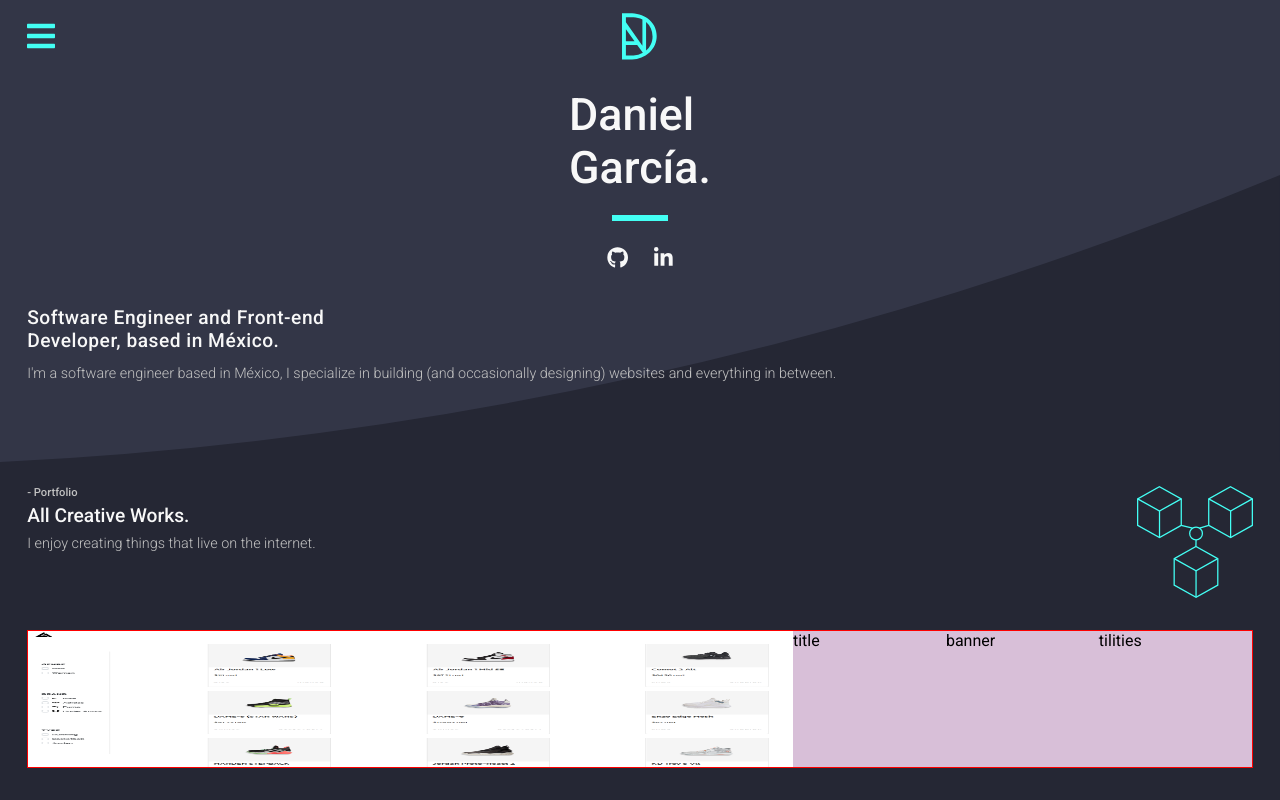
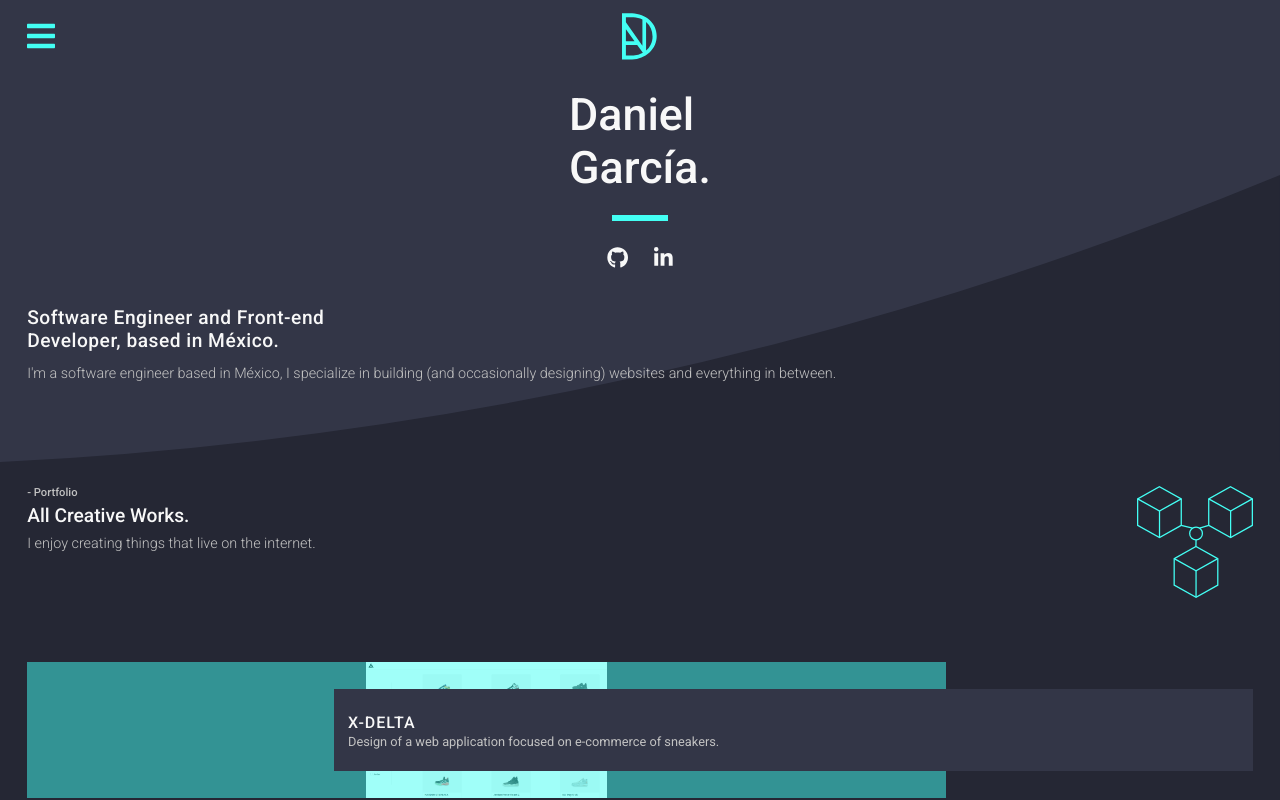
Before and after one commit to danReact/portfolio, a React (Create React App) app: page / in a window 1280 px wide. Shown: the top 800 px of the page. Built offline with nearby package versions, Linux system fonts and the light colour scheme.

Commit message:
projects design

```diff
--- a/src/components/Works.js
+++ b/src/components/Works.js
@@ -21,14 +21,20 @@ function Works() {
       <div className="projects-container">
         <div className="project">
           <div className="project-presentation">
-            <div className="project-image">
-              <img src="/media/projects/xdelta.png" alt="xdelta" />
+            <span></span>
+          </div>
+          <div className="project-description">
+            <div className="project-title">x-delta</div>
+            <div className="project-text">
+              Design of a web application focused on e-commerce of sneakers.
             </div>
-            {/* <div className="project-cover"></div> */}
           </div>
-          <div className="project-name">title</div>
-          <div className="project-description">banner</div>
-          <div className="project-tools">tilities</div>
+          <div className="project-tools">
+            <div>NodeJs</div>
+            <div>React</div>
+            <div>Redux</div>
+            <div>MongoDB</div>
+          </div>
         </div>
       </div>
     </div>
--- a/src/components/style/works.css
+++ b/src/components/style/works.css
@@ -45,32 +45,62 @@
 }
 
 .projects-container {
-  border: 1px solid red;
-  margin: 2rem 1.7rem;
+  margin: 4rem 1.7rem;
 }
 
 .project {
-  background-color: thistle;
   display: grid;
   grid-template-columns: repeat(8, 12.5%);
-  grid-template-rows: repeat(6, 16.66%);
+  grid-template-rows: repeat(10, 10%);
   height: 8.5rem;
+  margin: 2rem 0 0 0;
 }
 
 .project-presentation {
   display: flex;
   grid-column-start: 1;
-  grid-column-end: 6;
+  grid-column-end: 7;
   grid-row-start: 1;
-  grid-row-end: 7;
+  grid-row-end: 11;
+  background-image: url("/media/projects/xdelta.png");
+  background-size: contain;
+  background-repeat: no-repeat;
+  background-position: center;
 }
 
-.project-image {
-  background-color: red;
+.project-presentation span {
+  display: block;
+  background-color: var(--blue-project);
   width: 100%;
 }
 
-.project-image img {
-  width: 100%;
-  height: 100%;
+.project-description {
+  grid-column-start: 3;
+  grid-column-end: 9;
+  grid-row-start: 3;
+  grid-row-end: 9;
+  display: grid;
+  background-color: var(--blue);
+  align-content: center;
 }
+
+.project-title {
+  display: flex;
+  align-items: center;
+  color: var(--white);
+  height: 1.5rem;
+  margin: 0 0.9rem;
+  font-weight: 500;
+  text-transform: uppercase;
+  letter-spacing: 1px;
+}
+
+.project-text {
+  color: var(--gray);
+  margin: 0 0.9rem;
+  font-size: 0.8rem;
+}
+
+.project-tools {
+  visibility: hidden;
+}
--- a/src/global.css
+++ b/src/global.css
@@ -1,9 +1,10 @@
 @import url("https://fonts.googleapis.com/css2?family=Roboto:wght@100;300;400;500;700;900&display=swap");
 
 :root {
+  --blue: #333647;
   --light-blue: #43fff4;
-  --blue: #333647;
   --dark-blue: #252734;
+  --blue-project: rgb(67, 255, 244, 0.5);
   --white: #f8f8f8;
   --gray: #c2c2c2;
   --gray-input: #717171;
```
